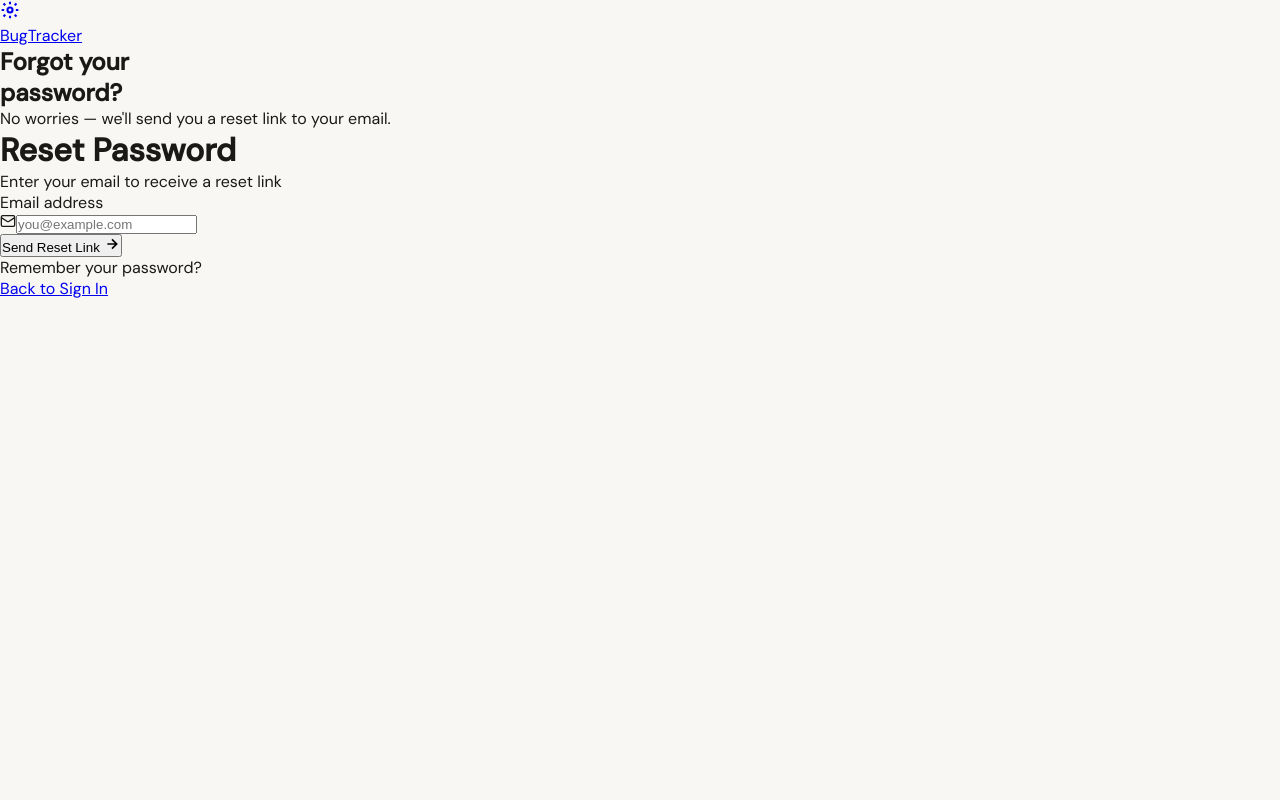
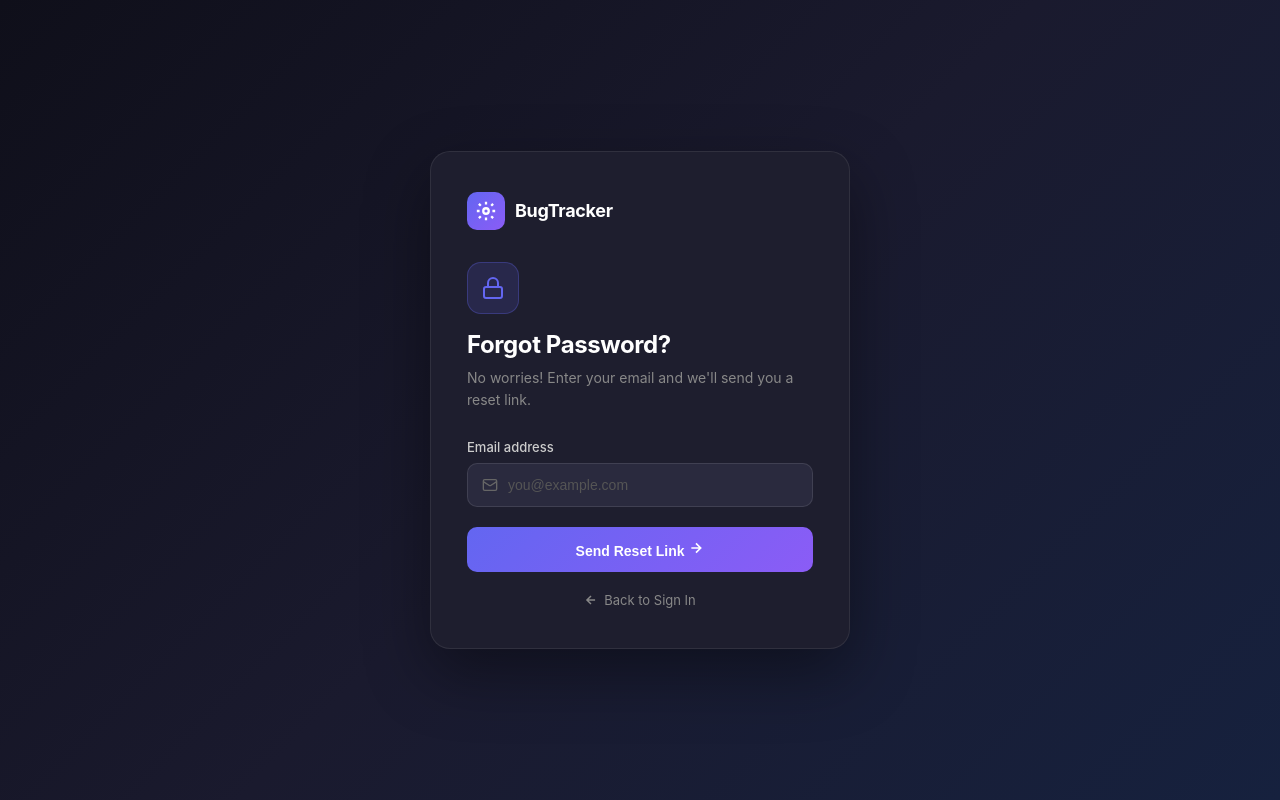
Before and after one commit to PLakshmiNarayana/Bug-Tracking-System, an Angular app in the folder frontend/: page /forgot-password in a window 1280 px wide. Built offline with nearby package versions, Linux system fonts and the light colour scheme.

Commit message:
Redesign forgot password page with better UI

```diff
--- a/frontend/src/app/pages/forgot-password/forgot-password.component.css
+++ b/frontend/src/app/pages/forgot-password/forgot-password.component.css
@@ -1 +1,265 @@
-/* Reuses login page styles — leave empty or copy from login.component.css */
+* {
+  box-sizing: border-box;
+  margin: 0;
+  padding: 0;
+}
+
+.page-wrapper {
+  min-height: 100vh;
+  display: flex;
+  align-items: center;
+  justify-content: center;
+  background: linear-gradient(135deg, #0f0f1a 0%, #1a1a2e 50%, #16213e 100%);
+  padding: 24px;
+  font-family: 'Inter', -apple-system, BlinkMacSystemFont, sans-serif;
+}
+
+.card {
+  background: #1e1e2e;
+  border: 1px solid rgba(255,255,255,0.08);
+  border-radius: 20px;
+  padding: 40px 36px;
+  width: 100%;
+  max-width: 420px;
+  box-shadow: 0 24px 64px rgba(0,0,0,0.4);
+}
+
+/* Logo */
+.logo {
+  display: flex;
+  align-items: center;
+  gap: 10px;
+  margin-bottom: 32px;
+}
+
+.logo-icon {
+  width: 38px;
+  height: 38px;
+  background: linear-gradient(135deg, #6366f1, #8b5cf6);
+  border-radius: 10px;
+  display: flex;
+  align-items: center;
+  justify-content: center;
+  color: white;
+}
+
+.logo-text {
+  font-size: 18px;
+  font-weight: 700;
+  color: #fff;
+  letter-spacing: -0.3px;
+}
+
+/* Lock icon */
+.lock-icon {
+  width: 52px;
+  height: 52px;
+  background: rgba(99,102,241,0.15);
+  border: 1px solid rgba(99,102,241,0.3);
+  border-radius: 14px;
+  display: flex;
+  align-items: center;
+  justify-content: center;
+  color: #6366f1;
+  margin-bottom: 16px;
+}
+
+.card-header {
+  margin-bottom: 28px;
+}
+
+.card-title {
+  font-size: 24px;
+  font-weight: 700;
+  color: #fff;
+  margin-bottom: 8px;
+  letter-spacing: -0.4px;
+}
+
+.card-sub {
+  font-size: 14px;
+  color: #888;
+  line-height: 1.6;
+}
+
+/* Form */
+.field-group {
+  margin-bottom: 20px;
+}
+
+.field-label {
+  display: block;
+  font-size: 13px;
+  font-weight: 500;
+  color: #ccc;
+  margin-bottom: 8px;
+}
+
+.field-wrap {
+  display: flex;
+  align-items: center;
+  background: #2a2a3e;
+  border: 1px solid rgba(255,255,255,0.1);
+  border-radius: 10px;
+  padding: 0 14px;
+  transition: border-color 0.2s;
+}
+
+.field-wrap:focus-within {
+  border-color: #6366f1;
+  box-shadow: 0 0 0 3px rgba(99,102,241,0.15);
+}
+
+.field-wrap.field-error {
+  border-color: #ef4444;
+}
+
+.field-icon {
+  color: #666;
+  display: flex;
+  align-items: center;
+  margin-right: 10px;
+}
+
+.field-input {
+  flex: 1;
+  background: transparent;
+  border: none;
+  outline: none;
+  color: #fff;
+  font-size: 14px;
+  padding: 13px 0;
+}
+
+.field-input::placeholder {
+  color: #555;
+}
+
+.error-msg {
+  display: flex;
+  align-items: center;
+  gap: 5px;
+  color: #ef4444;
+  font-size: 12px;
+  margin-top: 6px;
+}
+
+/* Button */
+.btn-submit {
+  width: 100%;
+  padding: 13px;
+  background: linear-gradient(135deg, #6366f1, #8b5cf6);
+  color: white;
+  border: none;
+  border-radius: 10px;
+  font-size: 14px;
+  font-weight: 600;
+  cursor: pointer;
+  display: flex;
+  align-items: center;
+  justify-content: center;
+  gap: 8px;
+  transition: opacity 0.2s, transform 0.1s;
+  margin-bottom: 20px;
+}
+
+.btn-submit:hover:not(:disabled) {
+  opacity: 0.9;
+  transform: translateY(-1px);
+}
+
+.btn-submit:disabled {
+  opacity: 0.6;
+  cursor: not-allowed;
+}
+
+/* Spinner */
+.spinner-wrap {
+  display: flex;
+  align-items: center;
+  gap: 8px;
+}
+
+.spinner {
+  width: 16px;
+  height: 16px;
+  border: 2px solid rgba(255,255,255,0.3);
+  border-top-color: white;
+  border-radius: 50%;
+  animation: spin 0.7s linear infinite;
+}
+
+@keyframes spin {
+  to { transform: rotate(360deg); }
+}
+
+/* Back link */
+.back-link {
+  display: flex;
+  align-items: center;
+  justify-content: center;
+  gap: 6px;
+  color: #888;
+  font-size: 13px;
+  text-decoration: none;
+  transition: color 0.2s;
+}
+
+.back-link:hover {
+  color: #6366f1;
+}
+
+/* Success State */
+.success-state {
+  text-align: center;
+  padding: 16px 0;
+}
+
+.success-icon {
+  width: 64px;
+  height: 64px;
+  background: rgba(34,197,94,0.15);
+  border: 1px solid rgba(34,197,94,0.3);
+  border-radius: 50%;
+  display: flex;
+  align-items: center;
+  justify-content: center;
+  color: #22c55e;
+  margin: 0 auto 20px;
+}
+
+.success-title {
+  font-size: 22px;
+  font-weight: 700;
+  color: #fff;
+  margin-bottom: 8px;
+}
+
+.success-sub {
+  font-size: 14px;
+  color: #aaa;
+  margin-bottom: 8px;
+  line-height: 1.6;
+}
+
+.success-note {
+  font-size: 12px;
+  color: #666;
+  margin-bottom: 24px;
+}
+
+.btn-back {
+  display: inline-block;
+  padding: 11px 28px;
+  background: linear-gradient(135deg, #6366f1, #8b5cf6);
+  color: white;
+  border-radius: 10px;
+  text-decoration: none;
+  font-size: 14px;
+  font-weight: 600;
+  transition: opacity 0.2s;
+}
+
+.btn-back:hover {
+  opacity: 0.9;
+}
--- a/frontend/src/app/pages/forgot-password/forgot-password.component.html
+++ b/frontend/src/app/pages/forgot-password/forgot-password.component.html
@@ -1,74 +1,90 @@
-<div class="login-page">
+<div class="page-wrapper">
+  <div class="card">
 
-  <div class="login-left">
-    <div class="left-content">
-      <a routerLink="/" class="brand">
-        <div class="brand-mark">
-          <svg width="20" height="20" viewBox="0 0 24 24" fill="none" stroke="currentColor" stroke-width="2.5"><circle cx="12" cy="12" r="3"/><path d="M12 2v3M12 19v3M4.22 4.22l2.12 2.12M17.66 17.66l2.12 2.12M2 12h3M19 12h3M4.22 19.78l2.12-2.12M17.66 6.34l2.12-2.12"/></svg>
+    <!-- Logo -->
+    <div class="logo">
+      <div class="logo-icon">
+        <svg width="22" height="22" viewBox="0 0 24 24" fill="none" stroke="currentColor" stroke-width="2.5">
+          <circle cx="12" cy="12" r="3"/>
+          <path d="M12 2v3M12 19v3M4.22 4.22l2.12 2.12M17.66 17.66l2.12 2.12M2 12h3M19 12h3M4.22 19.78l2.12-2.12M17.66 6.34l2.12-2.12"/>
+        </svg>
       </div>
-        <span>BugTracker</span>
-      </a>
-      <div class="left-hero">
-        <h2 class="left-title">Forgot your<br>password?</h2>
-        <p class="left-sub">No worries — we'll send you a reset link to your email.</p>
-      </div>
-    </div>
-    <div class="left-bg-circle"></div>
-    <div class="left-bg-grid"></div>
+      <span class="logo-text">BugTracker</span>
     </div>
 
-  <div class="login-right">
-    <div class="form-card">
+    <!-- Success State -->
+    <div class="success-state" *ngIf="submitted">
+      <div class="success-icon">
+        <svg width="32" height="32" viewBox="0 0 24 24" fill="none" stroke="currentColor" stroke-width="2.5">
+          <polyline points="20 6 9 17 4 12"/>
+        </svg>
+      </div>
+      <h2 class="success-title">Check your email</h2>
+      <p class="success-sub">We sent a password reset link to <strong>{{ email }}</strong></p>
+      <p class="success-note">Didn't receive it? Check your spam folder.</p>
+      <a routerLink="/login" class="btn-back">Back to Sign In</a>
+    </div>
 
-      <div class="form-header">
-        <h1 class="form-title">Reset Password</h1>
-        <p class="form-sub">Enter your email to receive a reset link</p>
+    <!-- Form State -->
+    <div *ngIf="!submitted">
+      <div class="card-header">
+        <div class="lock-icon">
+          <svg width="24" height="24" viewBox="0 0 24 24" fill="none" stroke="currentColor" stroke-width="2">
+            <rect x="3" y="11" width="18" height="11" rx="2" ry="2"/>
+            <path d="M7 11V7a5 5 0 0 1 10 0v4"/>
+          </svg>
+        </div>
+        <h1 class="card-title">Forgot Password?</h1>
+        <p class="card-sub">No worries! Enter your email and we'll send you a reset link.</p>
       </div>
 
       <div class="form-body">
-
-        <div *ngIf="!submitted">
         <div class="field-group">
-            <label class="field-label" for="email">Email address</label>
-            <div class="field-wrap">
+          <label class="field-label">Email address</label>
+          <div class="field-wrap" [class.field-error]="errorMsg">
             <span class="field-icon">
-                <svg width="16" height="16" viewBox="0 0 24 24" fill="none" stroke="currentColor" stroke-width="2"><rect x="2" y="4" width="20" height="16" rx="2"/><path d="m22 7-8.97 5.7a1.94 1.94 0 0 1-2.06 0L2 7"/></svg>
+              <svg width="16" height="16" viewBox="0 0 24 24" fill="none" stroke="currentColor" stroke-width="2">
+                <rect x="2" y="4" width="20" height="16" rx="2"/>
+                <path d="m22 7-8.97 5.7a1.94 1.94 0 0 1-2.06 0L2 7"/>
+              </svg>
             </span>
             <input
-                id="email"
               class="field-input"
               type="email"
               placeholder="you@example.com"
               [(ngModel)]="email"
             />
           </div>
+          <div class="error-msg" *ngIf="errorMsg">
+            <svg width="13" height="13" viewBox="0 0 24 24" fill="none" stroke="currentColor" stroke-width="2.5">
+              <circle cx="12" cy="12" r="10"/><line x1="12" y1="8" x2="12" y2="12"/><line x1="12" y1="16" x2="12.01" y2="16"/>
+            </svg>
+            {{ errorMsg }}
+          </div>
         </div>
 
-          <div *ngIf="errorMsg" style="color:red; font-size:13px; margin-bottom:12px;">
-            {{ errorMsg }}
-          </div>
+        <button class="btn-submit" (click)="sendResetLink()" [disabled]="loading">
+          <span *ngIf="!loading">
+            Send Reset Link
+            <svg width="16" height="16" viewBox="0 0 24 24" fill="none" stroke="currentColor" stroke-width="2.5">
+              <path d="M5 12h14M12 5l7 7-7 7"/>
+            </svg>
+          </span>
+          <span *ngIf="loading" class="spinner-wrap">
+            <span class="spinner"></span>
+            Sending...
+          </span>
+        </button>
 
-          <button class="btn-login" (click)="sendResetLink()" [disabled]="loading">
-            {{ loading ? 'Sending...' : 'Send Reset Link' }}
-            <svg width="16" height="16" viewBox="0 0 24 24" fill="none" stroke="currentColor" stroke-width="2.5"><path d="M5 12h14M12 5l7 7-7 7"/></svg>
-          </button>
-        </div>
-
-        <div *ngIf="submitted" style="text-align:center; padding:24px 0;">
-          <svg width="48" height="48" viewBox="0 0 24 24" fill="none" stroke="#22c55e" stroke-width="2"><polyline points="20 6 9 17 4 12"/></svg>
-          <p style="font-size:16px; font-weight:600; margin-top:12px;">Reset link sent!</p>
-          <p style="font-size:13px; color:#888; margin-top:4px;">Check your email inbox and click the link to reset your password.</p>
-        </div>
-
-        <div class="form-divider">
-          <span>Remember your password?</span>
-        </div>
-
-        <a routerLink="/login" class="btn-register">
+        <a routerLink="/login" class="back-link">
+          <svg width="14" height="14" viewBox="0 0 24 24" fill="none" stroke="currentColor" stroke-width="2.5">
+            <path d="M19 12H5M12 19l-7-7 7-7"/>
+          </svg>
           Back to Sign In
         </a>
 
       </div>
     </div>
+
   </div>
 </div>
```
Lines whose indentation alone changed are shown as unchanged.
